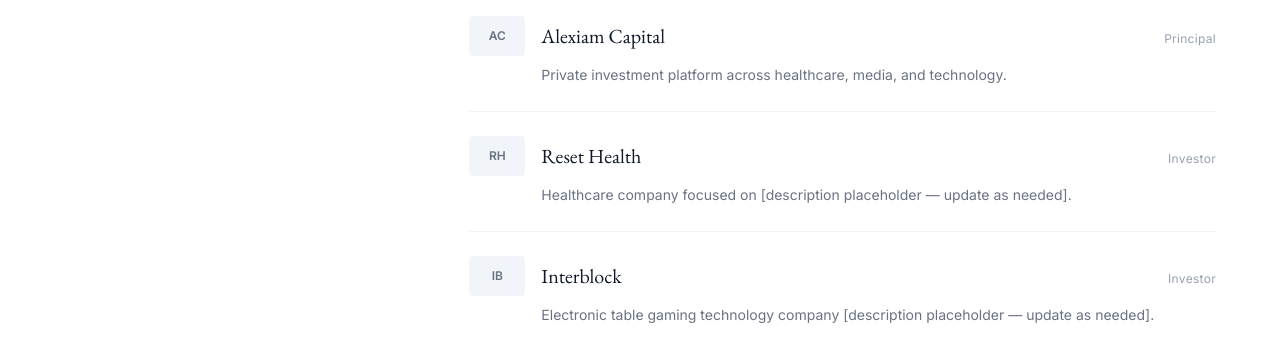
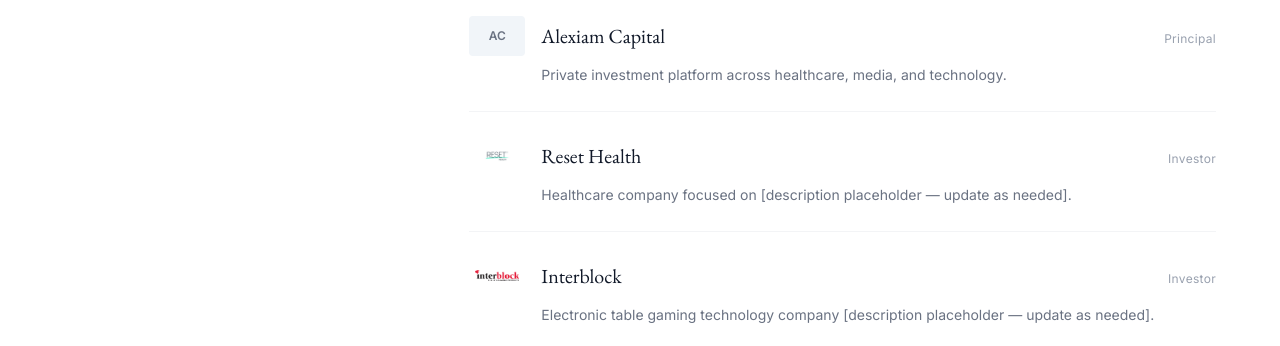
Before and after one commit to nicholasrobb1/robbins-family-office, a Next.js app: page / in a window 1280 px wide. Shown: the part 1380-1726 px from the top of the page. Built offline with nearby package versions, Linux system fonts and the light colour scheme.

Commit message:
Add Reset Health and Interblock logos

```diff
--- a/app/page.tsx
+++ b/app/page.tsx
@@ -55,18 +55,16 @@
       detail: "Investor",
       description:
         "Healthcare company focused on [description placeholder — update as needed].",
-      logo: null,
-      initials: "RH",
-      logoBg: "bg-slate-100",
+      logo: "/reset-health-logo.jpg",
+      logoBg: "bg-white",
     },
     {
       name: "Interblock",
       detail: "Investor",
       description:
         "Electronic table gaming technology company [description placeholder — update as needed].",
-      logo: null,
-      initials: "IB",
-      logoBg: "bg-slate-100",
+      logo: "/interblock-logo.png",
+      logoBg: "bg-white",
     },
     {
       name: "Pippin (Broadway)",
```
Also changed, not shown: public/interblock-logo.png (added), public/reset-health-logo.jpg (added).
